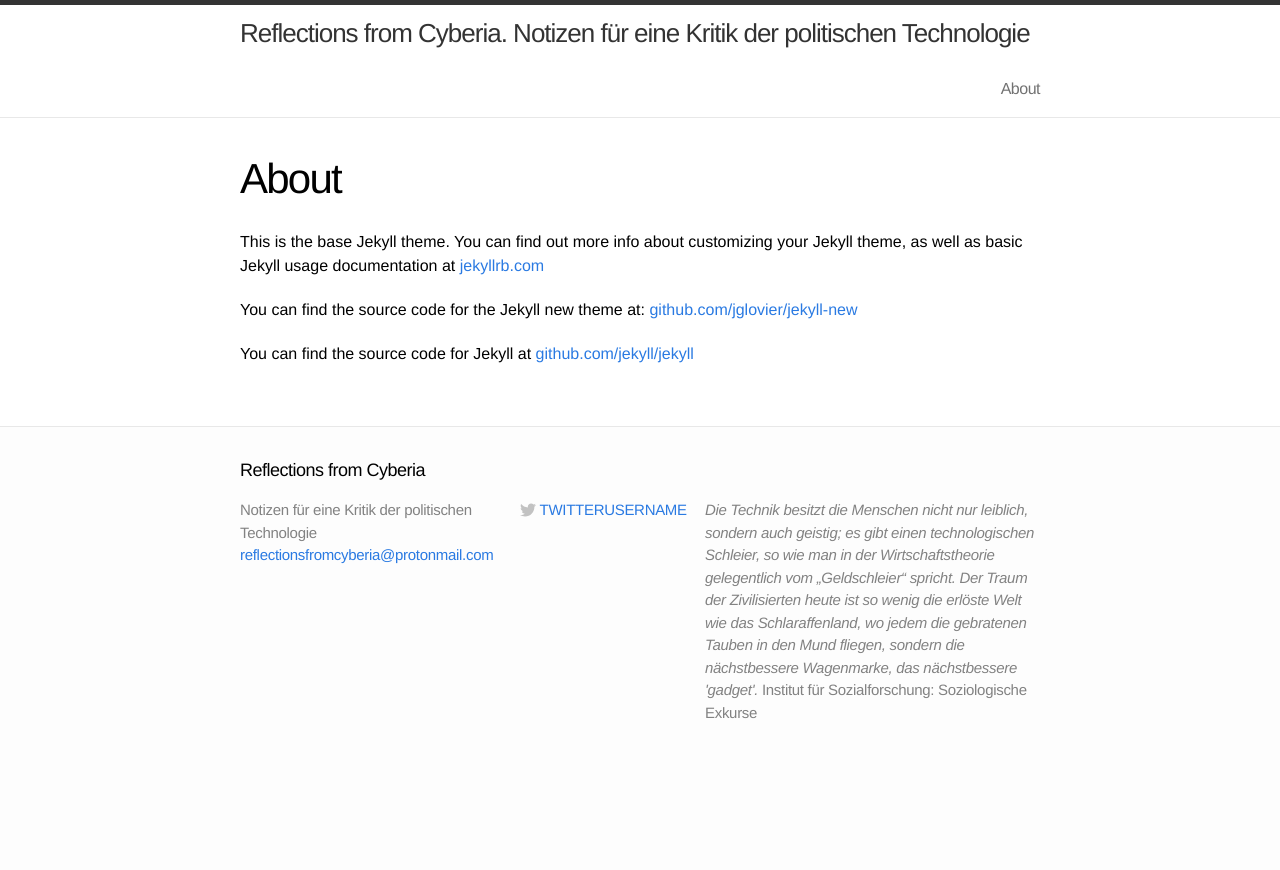
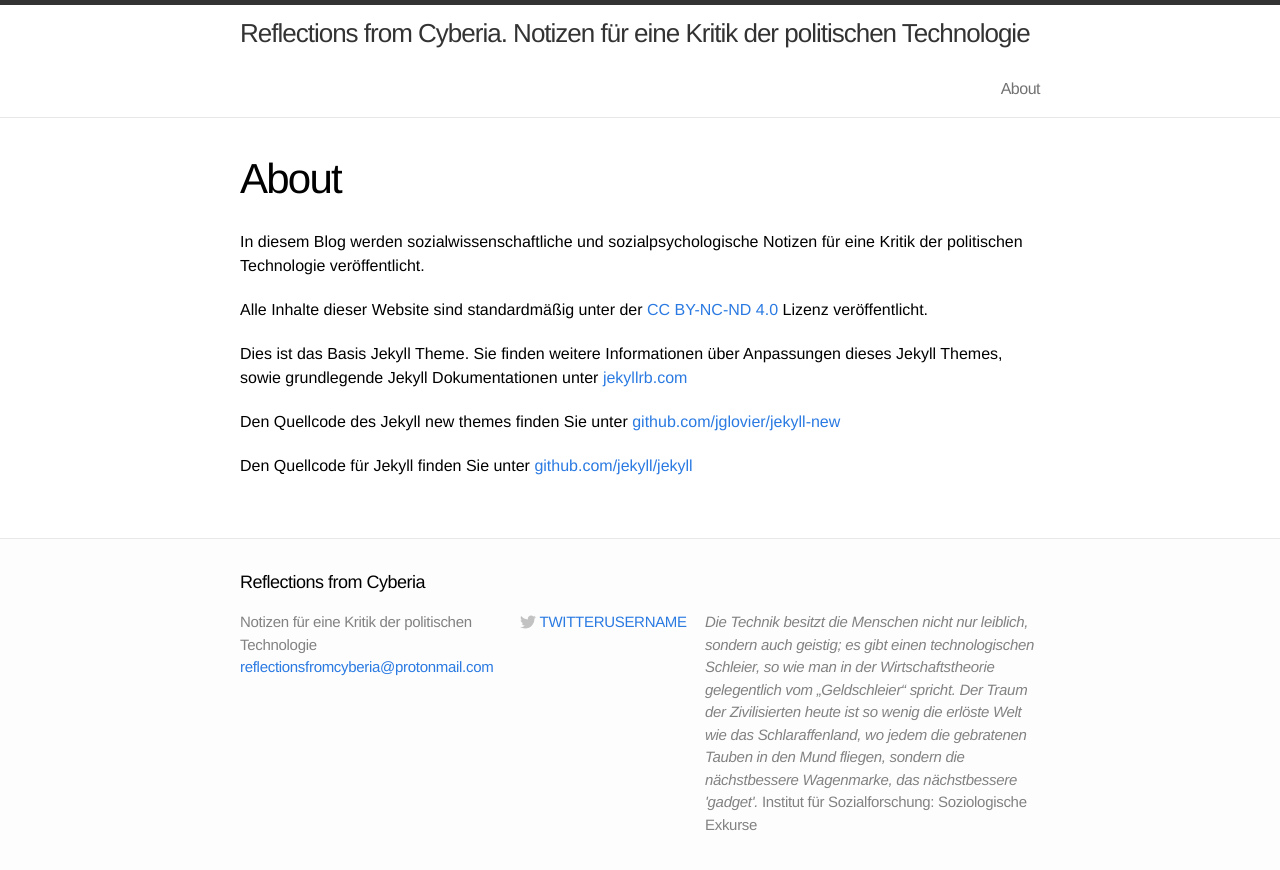
Before and after one commit to reflectionsfromcyberia/reflectionsfromcyberia.github.io, a Jekyll site: the page built from about/index.md, in a window 1280 px wide. Shown: the top 870 px of the page. Built offline with Jekyll 4.4.1, drawn with Linux system fonts in a browser that asks for light colours; Markdown is read by kramdown in place of the engine named in the settings.

Commit message:
Add files via upload

```diff
--- a/about/index.md
+++ b/about/index.md
@@ -3,8 +3,14 @@ layout: page
 title: About
 ---
 
-This is the base Jekyll theme. You can find out more info about customizing your Jekyll theme, as well as basic Jekyll usage documentation at [jekyllrb.com](http://jekyllrb.com/)
+In diesem Blog werden sozialwissenschaftliche und sozialpsychologische Notizen für eine Kritik der politischen Technologie veröffentlicht.
 
-You can find the source code for the Jekyll new theme at: [github.com/jglovier/jekyll-new](https://github.com/jglovier/jekyll-new)
 
-You can find the source code for Jekyll at [github.com/jekyll/jekyll](https://github.com/jekyll/jekyll)
+Alle Inhalte dieser Website sind standardmäßig unter der <a href="https://creativecommons.org/licenses/by-nc-nd/4.0/deed.de">CC BY-NC-ND 4.0</a> Lizenz veröffentlicht.
+
+
+Dies ist das Basis Jekyll Theme. Sie finden weitere Informationen über Anpassungen dieses Jekyll Themes, sowie grundlegende Jekyll Dokumentationen unter [jekyllrb.com](http://jekyllrb.com/)
+
+Den Quellcode des Jekyll new themes finden Sie unter [github.com/jglovier/jekyll-new](https://github.com/jglovier/jekyll-new)
+
+Den Quellcode für Jekyll finden Sie unter [github.com/jekyll/jekyll](https://github.com/jekyll/jekyll)
```
